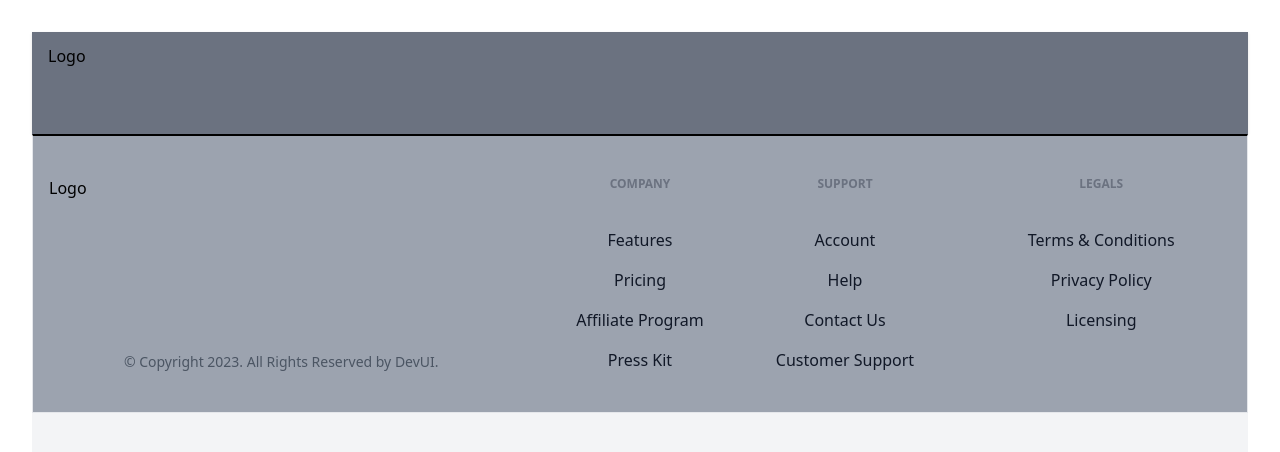
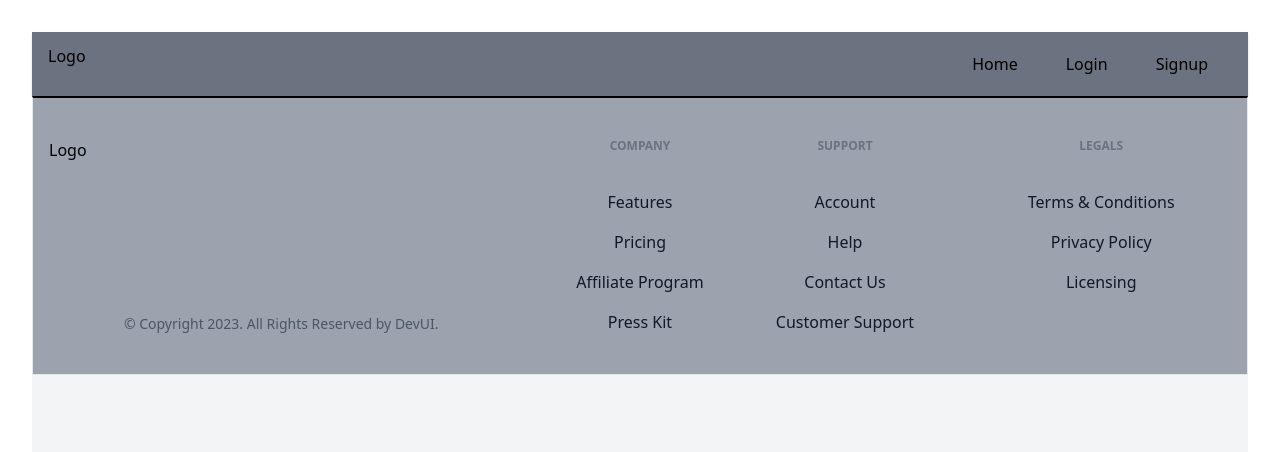
Before and after one commit to sachinjdv7/Chai-aur-React, a React (Vite) app in the folder 12_Mega_Blog/: page / in a window 1280 px wide. Shown: the top 452 px of the page. Built offline with nearby package versions, Linux system fonts and the light colour scheme; no server answers.

Commit message:
fix: navigation in headers

```diff
--- a/12_Mega_Blog/src/components/Header/Header.jsx
+++ b/12_Mega_Blog/src/components/Header/Header.jsx
@@ -34,6 +34,7 @@ function Header() {
       active: authStatus,
     },
   ];
+
   return (
     <header className="py-3 shadow bg-gray-500">
       <Container>
@@ -43,14 +44,16 @@ function Header() {
               <Logo width="70px" />
             </Link>
           </div>
-          <ul className="flexl ml-auto">
+          <ul className="flex ml-auto">
             {navItems.map((item) =>
               item.active ? (
                 <li key={item.name}>
                   <button
                     className="inline-bock px-6 py-2 duration-200 hover:bg-blue-100 rounded-full"
                     onClick={() => navigate(item.slug)}
-                  ></button>
+                  >
+                    {item.name}
+                  </button>
                 </li>
               ) : null
             )}
```
